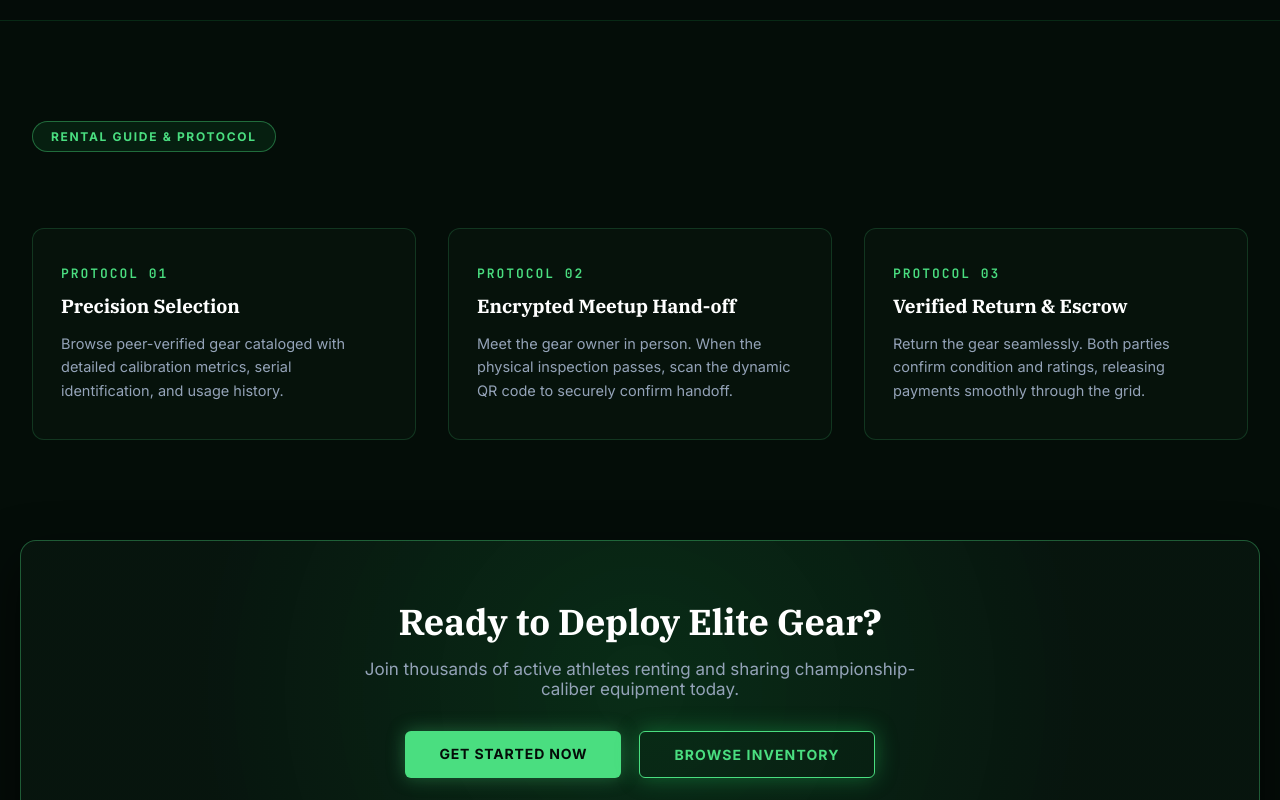
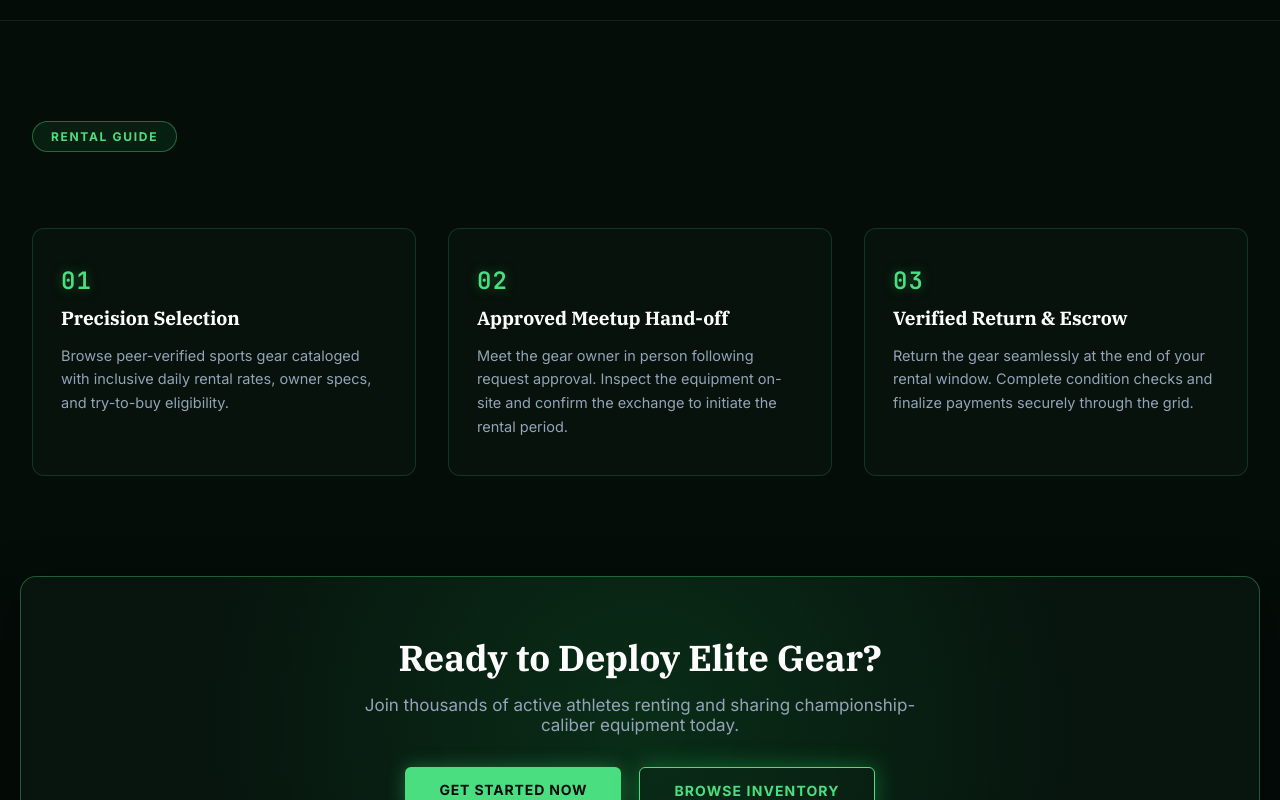
Before and after one commit to Clarence660/GearGrid, a React (Vite) app: page / in a window 1280 px wide. Shown: the part 2060-2860 px from the top of the page. Built offline with nearby package versions, Linux system fonts and the light colour scheme; no server answers.

Commit message:
Update Rental Guide badge and cards: remove protocol wording and use clean numerals 01, 02, 03

```diff
--- a/src/pages/LandingPage.css
+++ b/src/pages/LandingPage.css
@@ -824,7 +824,7 @@
   transform: translateX(2px);
 }
 
-/* Rental Guide / Protocol Section */
+/* Rental Guide Section */
 .gg-guide-section {
   border-top: 1px solid rgba(34, 197, 94, 0.15);
   background: rgba(5, 14, 9, 0.7);
@@ -868,12 +868,14 @@
 }
 
 .gg-guide-step-num {
-  font-size: 13px;
+  font-size: 24px;
   font-family: var(--font-mono, monospace);
   font-weight: 800;
   color: #4ade80;
-  letter-spacing: 0.15em;
-  margin-bottom: 14px;
+  letter-spacing: 0.05em;
+  margin-bottom: 12px;
+  text-shadow: 0 0 12px rgba(74, 222, 128, 0.35);
+  display: block;
 }
 
 .gg-guide-step-title {
--- a/src/pages/LandingPage.jsx
+++ b/src/pages/LandingPage.jsx
@@ -366,29 +366,29 @@ export default function LandingPage() {
       {/* Rental Guide Section (Clickable) */}
       <section id="rental-guide" className="gg-guide-section">
         <div className="gg-guide-inner">
-          <div className="gg-about-pill-badge">Rental Guide & Protocol</div>
+          <div className="gg-about-pill-badge">Rental Guide</div>
           <div className="gg-guide-grid">
             <Link to="/dashboard" className="gg-guide-step">
-              <div className="gg-guide-step-num">PROTOCOL 01</div>
+              <div className="gg-guide-step-num">01</div>
               <h3 className="gg-guide-step-title">Precision Selection</h3>
               <p className="gg-guide-step-desc">
-                Browse peer-verified gear cataloged with detailed calibration metrics, serial identification, and usage history.
+                Browse peer-verified sports gear cataloged with inclusive daily rental rates, owner specs, and try-to-buy eligibility.
               </p>
             </Link>
 
             <Link to="/dashboard" className="gg-guide-step">
-              <div className="gg-guide-step-num">PROTOCOL 02</div>
-              <h3 className="gg-guide-step-title">Encrypted Meetup Hand-off</h3>
+              <div className="gg-guide-step-num">02</div>
+              <h3 className="gg-guide-step-title">Approved Meetup Hand-off</h3>
               <p className="gg-guide-step-desc">
-                Meet the gear owner in person. When the physical inspection passes, scan the dynamic QR code to securely confirm handoff.
+                Meet the gear owner in person following request approval. Inspect the equipment on-site and confirm the exchange to initiate the rental period.
               </p>
             </Link>
 
             <Link to="/dashboard" className="gg-guide-step">
-              <div className="gg-guide-step-num">PROTOCOL 03</div>
+              <div className="gg-guide-step-num">03</div>
               <h3 className="gg-guide-step-title">Verified Return & Escrow</h3>
               <p className="gg-guide-step-desc">
-                Return the gear seamlessly. Both parties confirm condition and ratings, releasing payments smoothly through the grid.
+                Return the gear seamlessly at the end of your rental window. Complete condition checks and finalize payments securely through the grid.
               </p>
             </Link>
           </div>
@@ -420,7 +420,7 @@ export default function LandingPage() {
         <div className="gg-footer-links">
           <button type="button" onClick={() => scrollTo("about")} className="gg-footer-link">Technical Support</button>
           <button type="button" onClick={() => scrollTo("rental-guide")} className="gg-footer-link">Rental Agreement</button>
-          <button type="button" onClick={() => scrollTo("about")} className="gg-footer-link">Privacy Protocol</button>
+          <button type="button" onClick={() => scrollTo("about")} className="gg-footer-link">Privacy Policy</button>
           <button type="button" onClick={() => scrollTo("explore")} className="gg-footer-link">System Status</button>
         </div>
 
```
